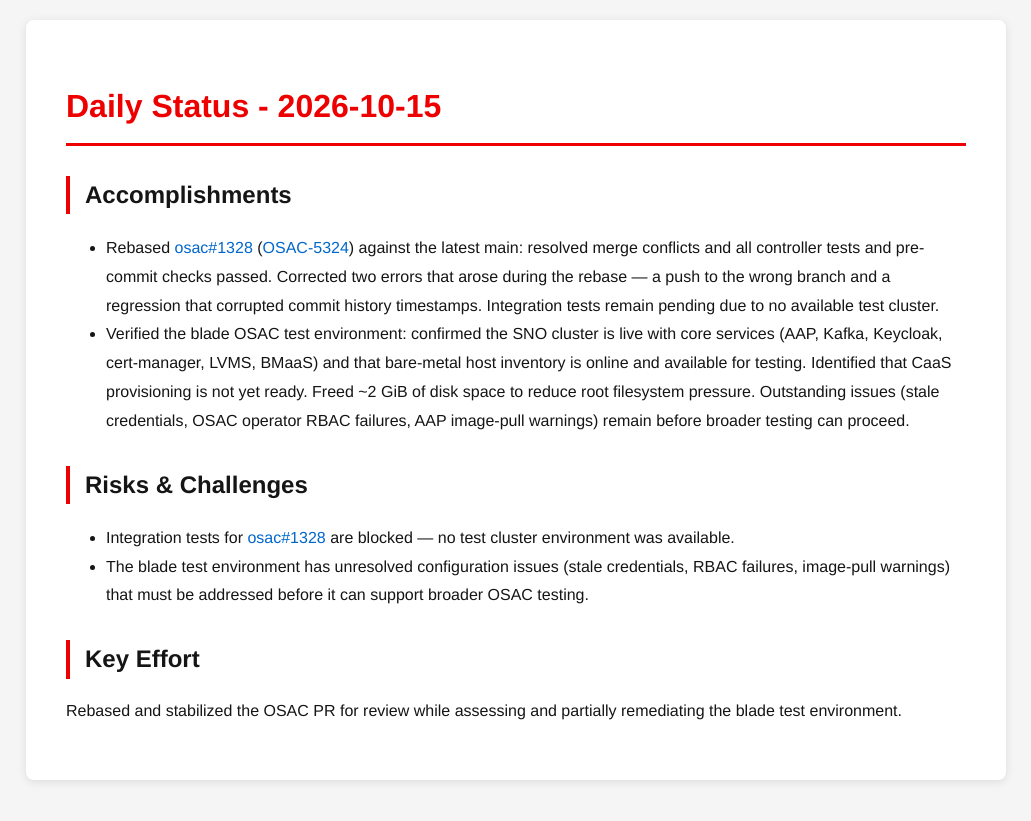
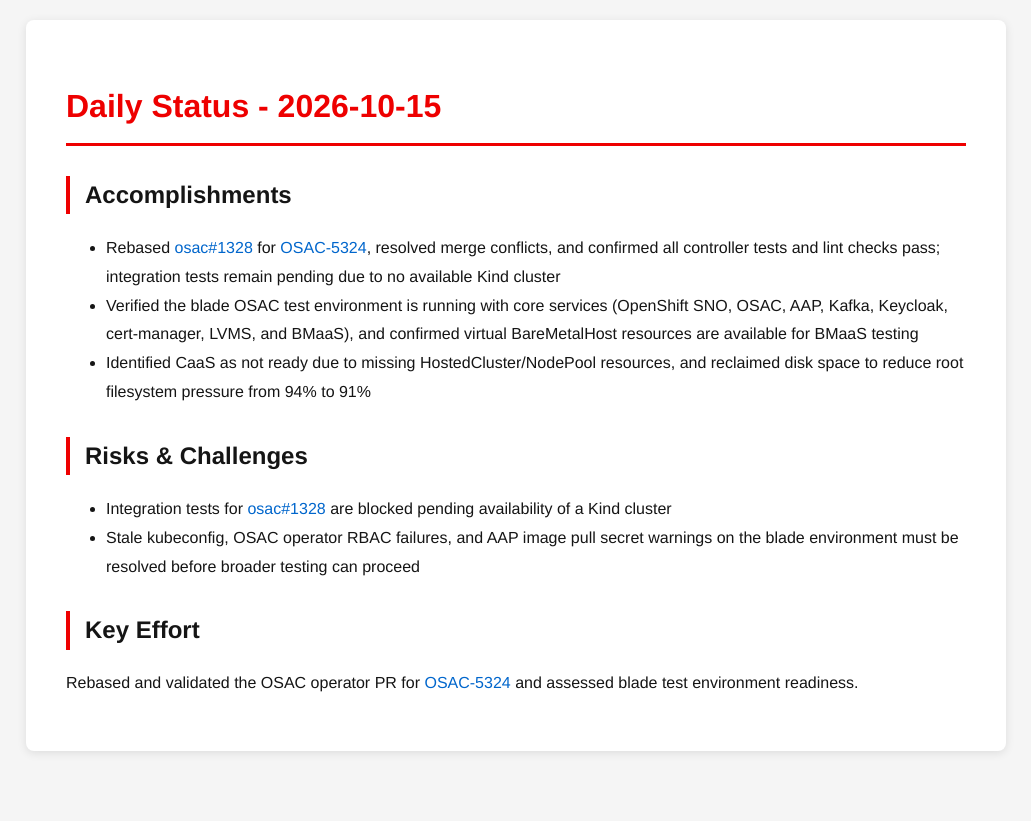
Before and after one commit to tzvatot/daily-status, a Jekyll site: the page built from 2026-10-15.md, in a window 1280 px wide. Shown: the top 821 px of the page, without its empty margins (124-1155 px from the left). Built offline with Jekyll 4.4.1, drawn with Linux system fonts in a browser that asks for light colours.

Commit message:
Daily status update - 2026-10-15

```diff
--- a/2026-10-15.md
+++ b/2026-10-15.md
@@ -7,12 +7,13 @@
 # Daily Status - 2026-10-15
 
 ## Accomplishments
-- Rebased [osac#1328](https://github.com/osac-project/osac/pull/1328) ([OSAC-5324](https://redhat.atlassian.net/browse/OSAC-5324)) against the latest main: resolved merge conflicts and all controller tests and pre-commit checks passed. Corrected two errors that arose during the rebase — a push to the wrong branch and a regression that corrupted commit history timestamps. Integration tests remain pending due to no available test cluster.
-- Verified the blade OSAC test environment: confirmed the SNO cluster is live with core services (AAP, Kafka, Keycloak, cert-manager, LVMS, BMaaS) and that bare-metal host inventory is online and available for testing. Identified that CaaS provisioning is not yet ready. Freed ~2 GiB of disk space to reduce root filesystem pressure. Outstanding issues (stale credentials, OSAC operator RBAC failures, AAP image-pull warnings) remain before broader testing can proceed.
+- Rebased [osac#1328](https://github.com/osac-project/osac/pull/1328) for [OSAC-5324](https://redhat.atlassian.net/browse/OSAC-5324), resolved merge conflicts, and confirmed all controller tests and lint checks pass; integration tests remain pending due to no available Kind cluster
+- Verified the blade OSAC test environment is running with core services (OpenShift SNO, OSAC, AAP, Kafka, Keycloak, cert-manager, LVMS, and BMaaS), and confirmed virtual BareMetalHost resources are available for BMaaS testing
+- Identified CaaS as not ready due to missing HostedCluster/NodePool resources, and reclaimed disk space to reduce root filesystem pressure from 94% to 91%
 
 ## Risks & Challenges
-- Integration tests for [osac#1328](https://github.com/osac-project/osac/pull/1328) are blocked — no test cluster environment was available.
-- The blade test environment has unresolved configuration issues (stale credentials, RBAC failures, image-pull warnings) that must be addressed before it can support broader OSAC testing.
+- Integration tests for [osac#1328](https://github.com/osac-project/osac/pull/1328) are blocked pending availability of a Kind cluster
+- Stale kubeconfig, OSAC operator RBAC failures, and AAP image pull secret warnings on the blade environment must be resolved before broader testing can proceed
 
 ## Key Effort
-Rebased and stabilized the OSAC PR for review while assessing and partially remediating the blade test environment.
+Rebased and validated the OSAC operator PR for [OSAC-5324](https://redhat.atlassian.net/browse/OSAC-5324) and assessed blade test environment readiness.
```
